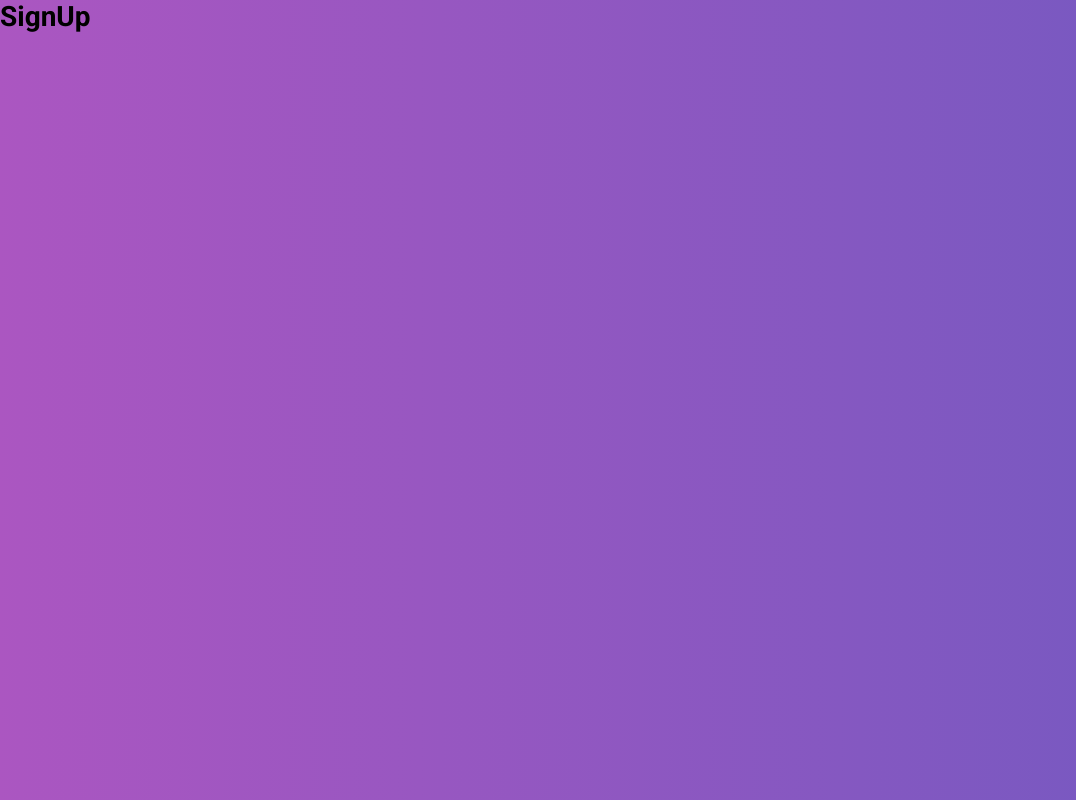
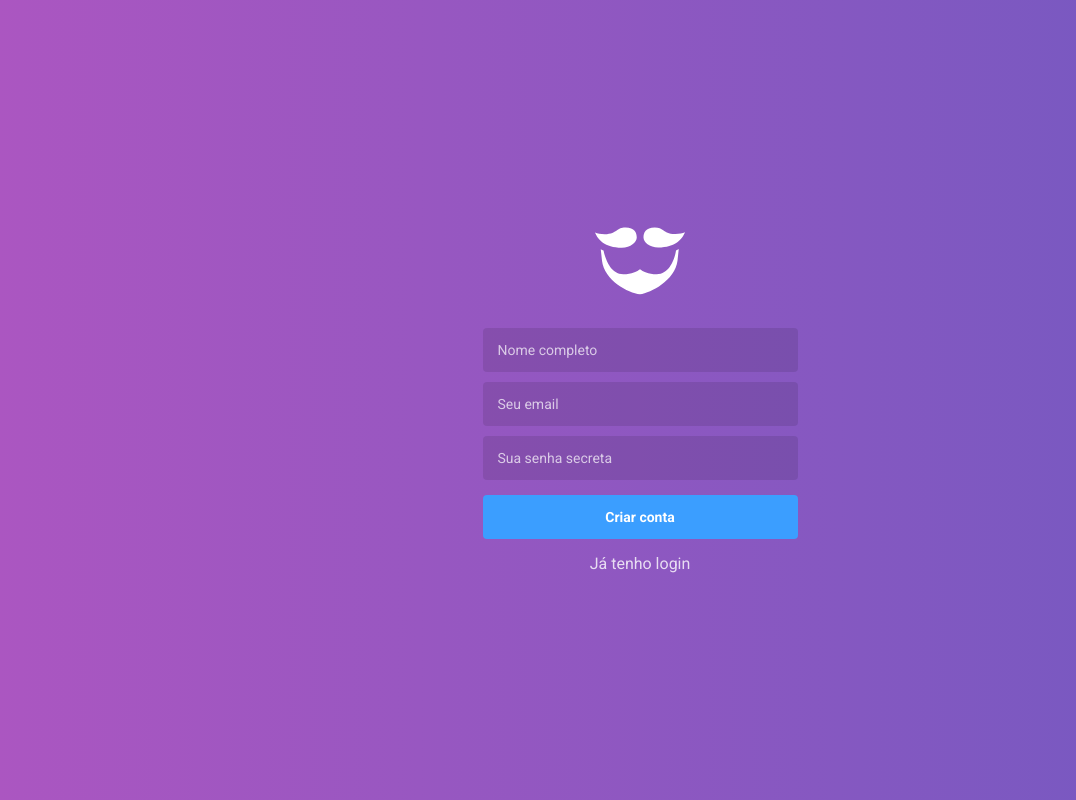
Before and after one commit to gideonfernandes/gobarber, a React (Create React App) app in the folder web/: page /register in a window 1280 px wide. Shown: the whole page, without its empty margins (0-1076 px from the left). Built offline with nearby package versions, Linux system fonts and the light colour scheme; the HTML template or start-up script is replaced by a standard one.

Commit message:
Add auth pages style

```diff
--- a/web/jsconfig.json
+++ b/web/jsconfig.json
@@ -2,7 +2,7 @@
   "compilerOptions": {
     "baseUrl": "src",
     "paths": {
-      "~/*": ["*"],
+      "~/*": ["*"]
     }
   }
 }
--- a/web/package.json
+++ b/web/package.json
@@ -7,6 +7,7 @@
     "@testing-library/react": "^9.3.2",
     "@testing-library/user-event": "^7.1.2",
     "history": "^5.0.0",
+    "polished": "^3.6.6",
     "prop-types": "^15.7.2",
     "react": "^16.13.1",
     "react-dom": "^16.13.1",
--- a/web/src/pages/SignIn/index.js
+++ b/web/src/pages/SignIn/index.js
@@ -1,5 +1,20 @@
 import React from 'react';
 
+import logo from '~/assets/logo.svg';
+import { Link } from 'react-router-dom';
+
 export default function SignIn() {
-  return <h1>SignIn</h1>;
+  return (
+    <>
+      <img src={logo} alt="GoBarber Logo" />
+
+      <form>
+        <input type="email" placeholder="Seu email" />
+        <input type="password" placeholder="Sua senha secreta" />
+
+        <button type="submit">Acessar</button>
+        <Link to="/register">Criar conta gratuita</Link>
+      </form>
+    </>
+  )
 };
--- a/web/src/pages/SignUp/index.js
+++ b/web/src/pages/SignUp/index.js
@@ -1,5 +1,21 @@
 import React from 'react';
 
+import logo from '~/assets/logo.svg';
+import { Link } from 'react-router-dom';
+
 export default function SignUp() {
-  return <h1>SignUp</h1>;
+  return (
+    <>
+      <img src={logo} alt="GoBarber Logo" />
+
+      <form>
+        <input type="text" placeholder="Nome completo" />
+        <input type="email" placeholder="Seu email" />
+        <input type="password" placeholder="Sua senha secreta" />
+
+        <button type="submit">Criar conta</button>
+        <Link to="/">Já tenho login</Link>
+      </form>
+    </>
+  )
 };
--- a/web/src/pages/_layouts/auth/index.js
+++ b/web/src/pages/_layouts/auth/index.js
@@ -1,12 +1,14 @@
 import React from 'react';
 import PropTypes from 'prop-types';
 
-import { Wrapper } from './styles';
+import { Wrapper, Content } from './styles';
 
 export default function AuthLayout({ children }) {
   return (
     <Wrapper>
-      {children}
+      <Content>
+        {children}
+      </Content>
     </Wrapper>
   );
 };
--- a/web/src/pages/_layouts/auth/styles.js
+++ b/web/src/pages/_layouts/auth/styles.js
@@ -1,6 +1,62 @@
 import styled from 'styled-components';
+import { darken } from 'polished';
 
 export const Wrapper = styled.div`
   height: 100%;
   background: linear-gradient(-90deg, #7159C1, #AB56C1);
+  display: flex;
+  justify-content: center;
+  align-items: center;
 `;
+
+export const Content = styled.div`
+  width: 100%;
+  max-width: 315px;
+  text-align: center;
+
+  form {
+    display: flex;
+    flex-direction: column;
+    margin-top: 30px;
+
+    input {
+      background: rgba(0, 0, 0, 0.1);
+      border: 0;
+      border-radius: 4px;
+      height: 44px;
+      padding: 0 15px;
+      color: #FFF;
+      margin-bottom: 10px;
+
+      &::placeholder {
+        color: rgba(255, 255, 255, 0.7);
+      }
+    }
+
+    button {
+      margin-top: 5px;
+      height: 44px;
+      background: #3B9EFF;
+      color: #FFF;
+      font-weight: bold;
+      border: 0;
+      border-radius: 4px;
+      transition: background 0.2s;
+
+      &:hover {
+        background: ${darken(0.03, '#3B9EFF')};
+      }
+    }
+
+    a {
+      color: #FFF;
+      margin-top: 15px;
+      font-size: 16px;
+      opacity: 0.8;
+
+      &:hover {
+        opacity: 1;
+      }
+    }
+  }
+`;
```
Also changed, not shown: web/src/assets/logo.svg (added), 1 other file (tests, documents, lock files or other folders).
